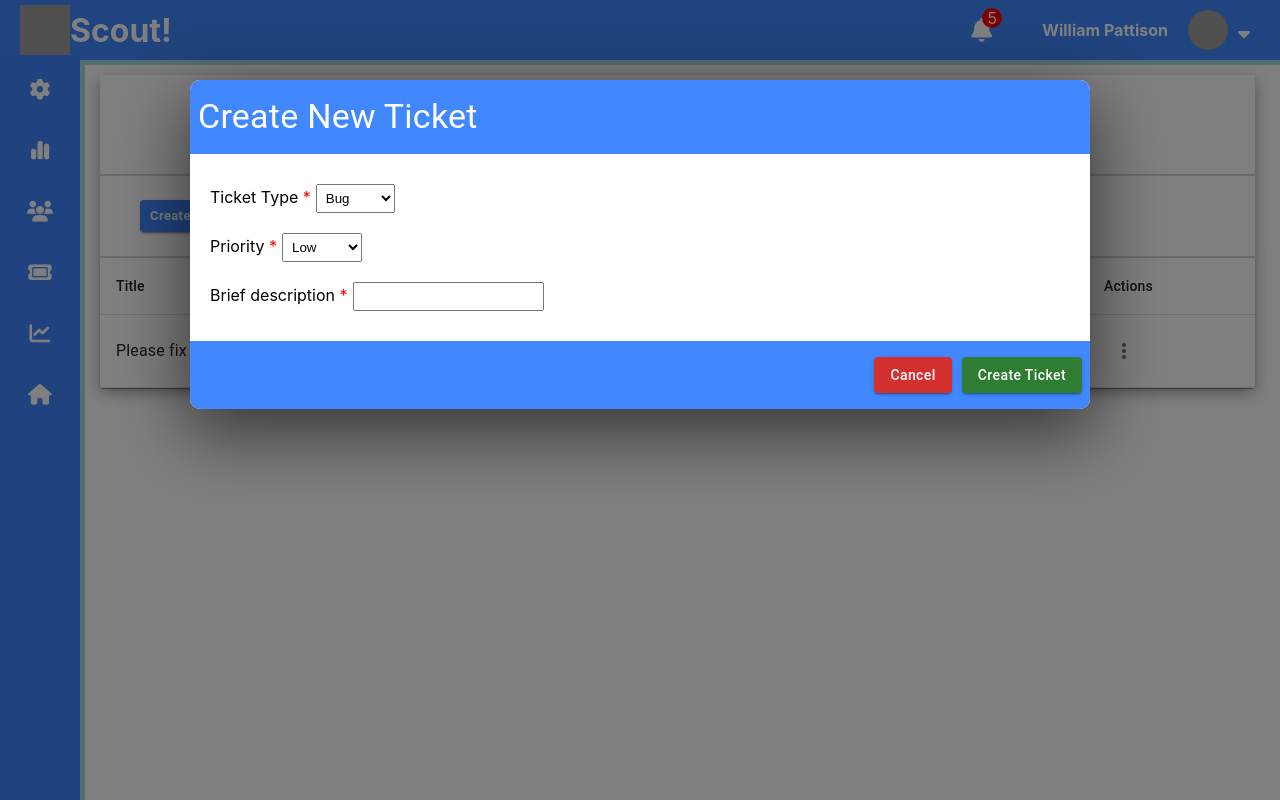
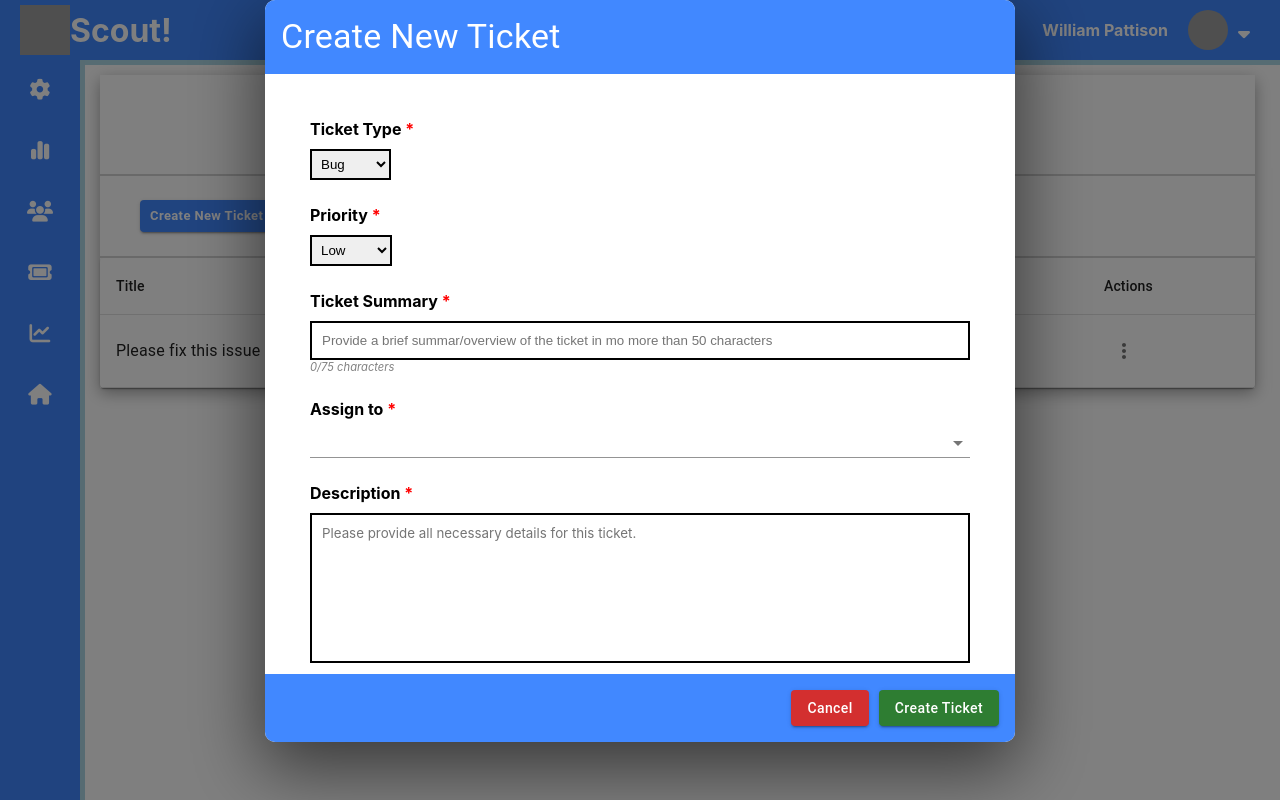
Before and after one commit to sQuillP/Scout, a React (Create React App) app in the folder client/: page /projects/1/tickets in a window 1280 px wide. Built offline with nearby package versions, Linux system fonts and the light colour scheme; grey boxes are pictures that could not be loaded.

Commit message:
mnodified createTicket UI

```diff
--- a/client/src/pages/project dashboard/components/CreateTicket.js
+++ b/client/src/pages/project dashboard/components/CreateTicket.js
@@ -1,21 +1,70 @@
-import { Box, Paper, Typography, Button } from "@mui/material";
+import {
+    Typography,
+    Button,
+    Autocomplete,
+    TextField,
+} from "@mui/material";
 
 import "../styles/CreateTicket.css";
 import { useState } from "react";
 
 
-export default function CreateTicket() {
+const dummy_data = [
+    {
+        email:'will.m.pattison@gmail.com',
+        username: 'william',
+        id:1,
+    },
+    {
+        email:'bob@gmail.com',
+        username: 'william',
+        id:12,
+    },
+    {
+        email:'samuel@example.com',
+        username: 'william',
+        id:13,
+    },
+    {
+        email:'person@yahoo.com',
+        username: 'william',
+        id:14,
+    },
+];
+
+
+
+const MAX_SUMMARY_CHAR_COUNT = 75;
+
+export default function CreateTicket({onCancelTicket }) {
 
     const [ticketForm, setTicketForm] = useState({
         ticketType:'',
         briefDescription:'',
-        description:'',
-        priority:''
+        summary:'',
+        priority:'',
+        assignTo:null,
     });
+
+    const [confirmModal, setConfirmModal] = useState(false);
+
+
+    function handleTicketChange(field,value) {
+        //ensure less than 75 character count.
+        if(field ==='summary' && value.length>=MAX_SUMMARY_CHAR_COUNT+1)
+            return;
+
+        setTicketForm((oldForm)=> {
+            return{
+                ...oldForm,
+                [field]:value
+            }
+        });
+    }
 
 
     function onSubmit(e) {
-        e.preventDefault();
+
         console.log('submitting');
         //create submission form
     }
@@ -26,10 +75,12 @@ export default function CreateTicket() {
                 <Typography color={'white'} variant="h4">Create New Ticket</Typography>
             </div>
             <div className="ct-form-body">
-            <form onSubmit={onSubmit}>
                     <div className="ct-input-row">
-                    <label htmlFor="_ct-type">Ticket Type <span className="required">*</span></label>
-                    <select className="ct-select">
+                        <label className="ct-label" htmlFor="_ct-type">Ticket Type <span className="required">*</span></label>
+                        <select
+                            onChange={(e)=> handleTicketChange('ticketType',e.target.value)}
+                            className="ct-select"
+                        >
                             <option value="bug">Bug</option>
                             <option value="crash">Crash</option>
                             <option value="task">Task</option>
@@ -37,21 +88,55 @@ export default function CreateTicket() {
                         </select>
                     </div>
                     <div className="ct-input-row">
-                    <label htmlFor="_ct-priority">Priority <span className="required">*</span></label>
-                    <select name="" id="" className="ct-select">
+                        <label className="ct-label" htmlFor="_ct-priority">Priority <span className="required">*</span></label>
+                        <select
+                            onChange={(e)=> handleTicketChange('priority',e.target.value)}
+                            value={ticketForm.priority}
+                            name=""
+                            id="_ct-priority"
+                            className="ct-select"
+                        >
                             <option value="low">Low</option>
                             <option value="medium">Medium</option>
                             <option value="high">High</option>
                         </select>
                     </div>
                     <div className="ct-input-row">
-                    <label htmlFor="_ct-title">Brief description <span className="required">*</span></label>
-                    <input type="text" className="ct-input" />
+                        <label className="ct-label" htmlFor="_ct-title">Ticket Summary <span className="required">*</span></label>
+                        <input
+                            onChange={(e)=> handleTicketChange('summary',e.target.value)}
+                            type="text"
+                            className="ct-input"
+                            placeholder="Provide a brief summar/overview of the ticket in mo more than 50 characters"
+                            value={ticketForm.summary}
+                        />
+                        <p
+                            className="text"
+                            style={{fontSize:'0.7rem',color:'gray',fontStyle:'italic'}}
+                        >{ticketForm.summary.length}/{MAX_SUMMARY_CHAR_COUNT} characters</p>
                     </div>
-            </form>
+                    <div className="ct-input-row">
+                        <label htmlFor="" className="ct-label">Assign to <span className="required">*</span></label>
+                        <Autocomplete
+                            onChange={(e,value)=> handleTicketChange('assignTo',value)}
+                            size="small"
+                            getOptionLabel={(option)=> option.email}
+                            options={dummy_data}
+                            renderInput={(options)=> <TextField {...options} variant="standard" />}
+                        />
+                    </div>
+                    <div className="ct-input-row">
+                        <label htmlFor="_ct-description" className="ct-label">Description <span className="required">*</span></label>
+                        <textarea
+                            id="_ct-description"
+                            name="ct-description"
+                            className="ct-textarea"
+                            placeholder="Please provide all necessary details for this ticket."
+                        ></textarea>
+                    </div>
             </div>
             <div className="ct-end ct-footer">
-            <Button sx={{textTransform:'unset', marginRight:'10px'}} variant="contained" color="error" size="medium">
+                <Button onClick={onCancelTicket} sx={{textTransform:'unset', marginRight:'10px'}} variant="contained" color="error" size="medium">
                     Cancel
                 </Button>
                 <Button
@@ -60,6 +145,7 @@ export default function CreateTicket() {
                     variant='contained'
                     color="success"
                     type="submit"
+                    onClick={onSubmit}
                 >Create Ticket</Button>
             </div>
         </div>
--- a/client/src/pages/project dashboard/pages/Tickets.js
+++ b/client/src/pages/project dashboard/pages/Tickets.js
@@ -16,6 +16,7 @@ import {
     Paper,
     Button,
     Modal,
+    Box,
  } from '@mui/material';
 
 import {
@@ -35,20 +36,27 @@ export default function Tickets() {
 
     const [menuRef, setMenuRef] = useState(null);
     const [openModal, setOpenModal] = useState(true);
+
+    const [confirmModal, setConfirmModal] = useState(false);
+
     const navigation = useNavigate();
+
     const [ticketFilters, setTicketFilters] = useState({
 
     });
+
     const [loadingContent, setLoadingContent] = useState(false);
     const openMenuRef = Boolean(menuRef);
     const [collapseTable, setCollapseTable] = useState(false);
+
+
     function onShowTableMenu(e) {
         setMenuRef(e.currentTarget);
     }
 
     function handleMenuAction(action) {
         if(action ==='resolve'){
-            navigation('/projects/asdf')
+            navigation('/projects/asdf');
         }
         onCloseMenu();
         return;
@@ -73,16 +81,39 @@ export default function Tickets() {
         }
     }
 
+    function onCancelTicket(cancel) {
+        if(cancel) {
+            setOpenModal(false);
+        }
+        setConfirmModal(false);
+    }
+
     return (
         <div className="tickets-main">
             <Modal
                 open={openModal}
-                onClose={onCloseModal}
-
+                onClose={()=> setConfirmModal(true)}
             >
                 <>
-                    <CreateTicket/>
+                    <CreateTicket
+                        onCancelTicket={()=> setConfirmModal(true)}
+                    />
                 </>
+            </Modal>
+            <Modal
+                open={confirmModal}
+                onClose={()=> setConfirmModal(false)}
+            >
+                <Box  maxWidth={'550px'} sx={{margin:'30vh auto 0 auto'}}>
+                    <Paper sx={{padding: '25px'}} elevation={10}>
+                        <Typography align='center' sx={{fontSize:'2rem'}}>Are you sure you want to delete this ticket?</Typography>
+                        <Typography align='center' variant="body1">All current ticket information will be lost.</Typography>
+                        <Stack direction={'row'} marginTop={'10px'} justifyContent={'center'} spacing={1}>
+                            <Button sx={{textTransform:'unset'}} onClick={()=> onCancelTicket(false)} variant='outlined' color="error">No</Button>
+                            <Button sx={{textTransform:'unset'}} onClick={()=> onCancelTicket(true)} variant="outlined">Yes</Button>
+                        </Stack>
+                    </Paper>
+                </Box>
             </Modal>
             <Menu
                 open={openMenuRef}
--- a/client/src/pages/project dashboard/styles/CreateTicket.css
+++ b/client/src/pages/project dashboard/styles/CreateTicket.css
@@ -1,22 +1,18 @@
 .ct-container {
 
     background: white;
-    box-shadow: rgba(0, 0, 0, 0.56) 0px 22px 70px 4px;    width: 900px;
+    box-shadow: rgba(0, 0, 0, 0.56) 0px 22px 70px 4px;
     margin: 10vh auto 0 auto;
+    max-width: 750px;
+    max-height: 800px;
     border-radius: 10px;
-    overflow: hidden;
+    overflow-y: auto;
 }
 
-
 .ct-end {
-    padding: 1rem 0.5rem;
+    padding: 1rem;
     background: var(--darkest-blue);
 }
-
-.ct-header {
-
-}
-
 
 .ct-footer {
     display: flex;
@@ -30,17 +26,80 @@
 
 
 .ct-form-body {
-    max-height: 600px;
-    overflow-y: auto;
+    height: 600px;
+    overflow: auto;
     padding: 20px;
+    box-sizing: border-box
     ;
 }
 
+
 .ct-input-row {
-    padding: 10px 0;
+    margin: 25px;
+    position: relative;
+}
+
+.ct-input-row >* {
+    display: block;
 }
 
 .ct-select, .ct-input {
+    margin: 0 ;
+}
+
+.ct-input {
+    padding: 10px;
+    outline: none;
+    width: 100%;
+    box-sizing: border-box;
+    border: 2px solid black;
+}
+
+.ct-label {
+    font-weight: bold;
+    margin-bottom: 10px;
+}
+
+.ct-select {
     padding: 5px;
-    margin: 0 5px;
+    border: 2px solid black;
+    outline: none;
+    box-sizing: border-box;
 }
+
+
+.ct-select option {
+    padding: 5px;
+
+}
+
+.ct-textarea {
+    resize: none;
+    outline: none;
+    padding: 10px;
+    box-sizing: border-box;
+    font-family: inherit;
+    width: 100%;
+    height: 150px;
+    border: 2px solid black;
+}
+
+
+@media screen and (max-height: 825px) {
+    .ct-container {
+        margin: 0 auto;
+        padding: 0;
+        overflow-y: auto;
+    }
+
+    .ct-container::-webkit-scrollbar {
+        display: none;;
+    }
+}
+
+@media screen and (max-height: 740px) {
+    .ct-container {
+        height: 100%;
+        border-radius: 0;;
+    }
+}
```
Lines whose indentation alone changed are shown as unchanged.
